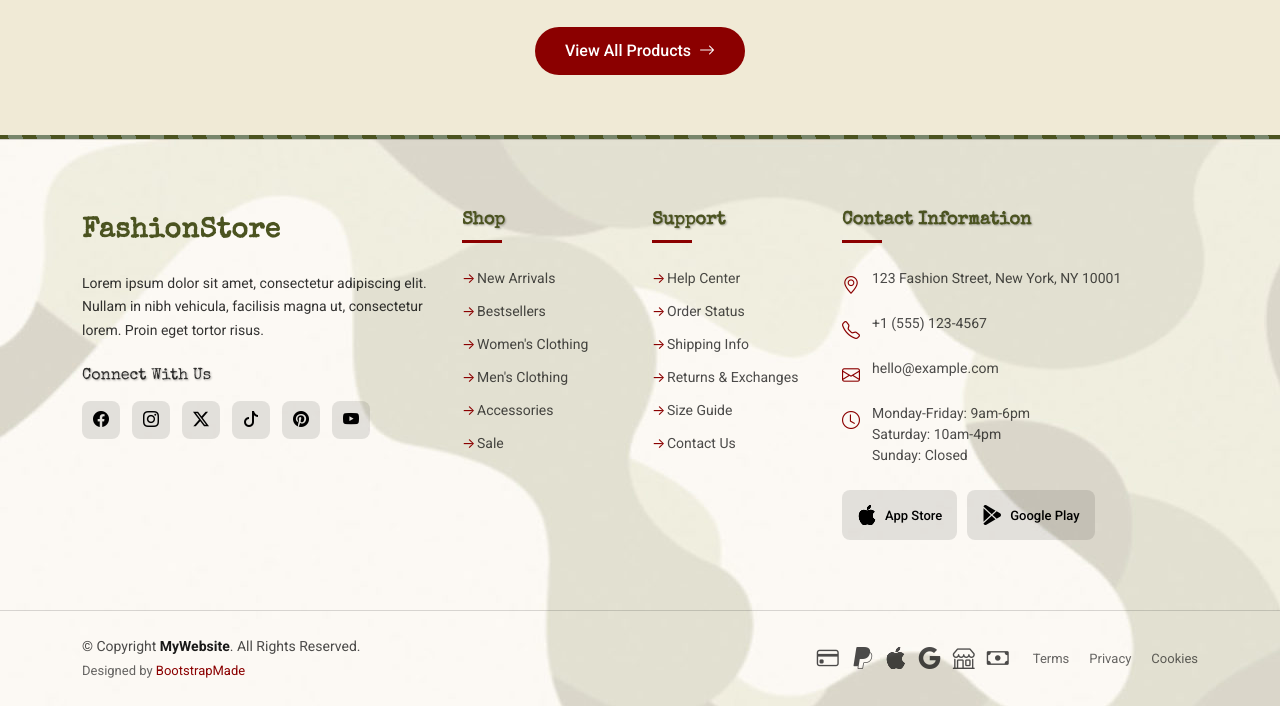
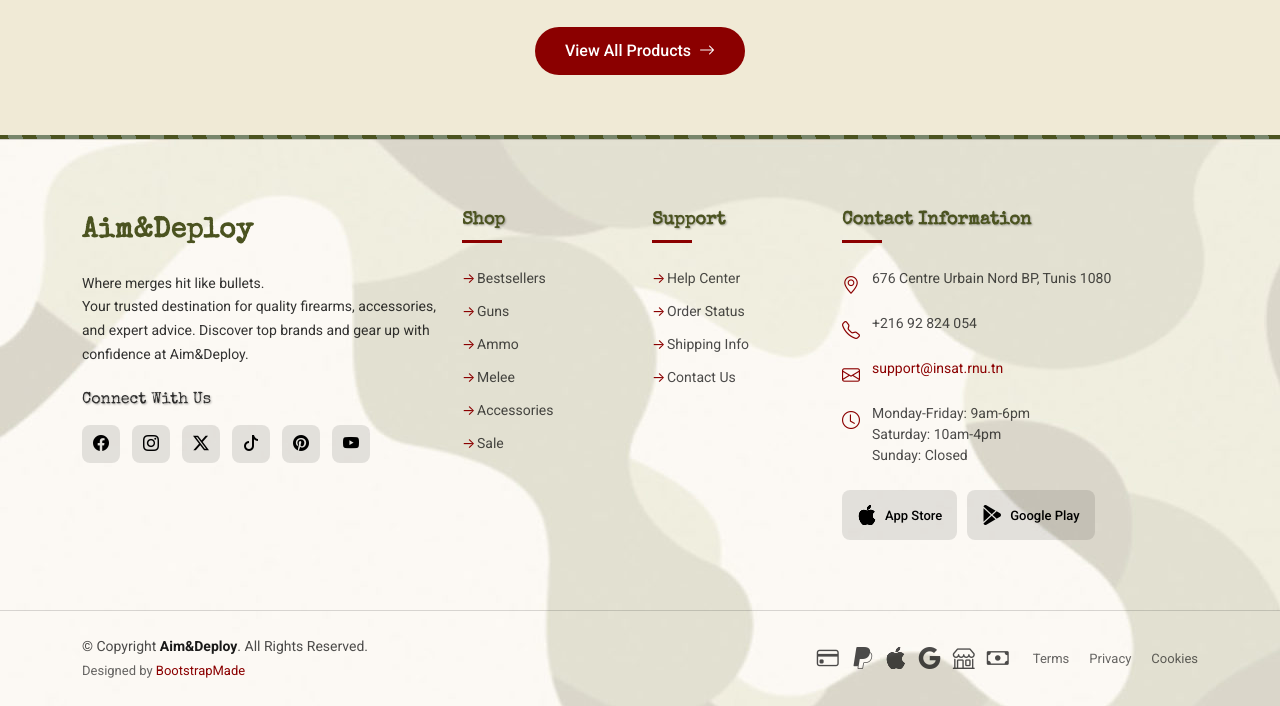
Before and after one commit to aobh2763/Projet-Symfony, a Symfony app: template templates/main/index.html.twig in a window 1280 px wide. Shown: the part 2840-3546 px from the top of the page. Run offline with Twig, Linux system fonts and the light colour scheme; the template is opened without the code that fills it, so the values that code supplies are empty; some libraries are stand-ins or nearby versions.

Commit message:
footer and header finished

```diff
--- a/src/Controller/AdminController.php
+++ b/src/Controller/AdminController.php
@@ -123,7 +123,7 @@ final class AdminController extends AbstractController
             : [];
 
         $page = $request->query->getInt('page', 1);
-        $limit = $request->query->getInt('limit', 10);
+        $limit = $request->query->getInt('limit', 9);
 
         $products = $this->mainService->getProducts($filters, $page, $limit);
 
--- a/templates/fragments/footer.html.twig
+++ b/templates/fragments/footer.html.twig
@@ -5,9 +5,9 @@
                 <div class="col-lg-4 col-md-6">
                     <div class="footer-widget footer-about">
                         <a href="{{ asset('index.html.twig') }}" class="logo">
-                            <span class="sitename">FashionStore</span>
+                            <span class="sitename">Aim&Deploy</span>
                         </a>
-                        <p>Lorem ipsum dolor sit amet, consectetur adipiscing elit. Nullam in nibh vehicula, facilisis magna ut, consectetur lorem. Proin eget tortor risus.</p>
+                        <p>Where merges hit like bullets.<br>Your trusted destination for quality firearms, accessories, and expert advice. Discover top brands and gear up with confidence at Aim&Deploy.</p>
 
                         <div class="social-links mt-4">
                             <h5>Connect With Us</h5>
@@ -27,12 +27,12 @@
                     <div class="footer-widget">
                         <h4>Shop</h4>
                         <ul class="footer-links">
-                            <li><a href="{{ asset('category.html.twig') }}">New Arrivals</a></li>
-                            <li><a href="{{ asset('category.html.twig') }}">Bestsellers</a></li>
-                            <li><a href="{{ asset('category.html.twig') }}">Women's Clothing</a></li>
-                            <li><a href="{{ asset('category.html.twig') }}">Men's Clothing</a></li>
-                            <li><a href="{{ asset('category.html.twig') }}">Accessories</a></li>
-                            <li><a href="{{ asset('category.html.twig') }}">Sale</a></li>
+                            <li><a href="{{ path('app_products', {'sort': 'customer_rating'}) }}">Bestsellers</a></li>
+                            <li><a href="{{ path('app_products', {'type': 'guns'}) }}">Guns</a></li>
+                            <li><a href="{{ path('app_products', {'type': 'ammo'}) }}">Ammo</a></li>
+                            <li><a href="{{ path('app_products', {'type': 'melee'}) }}">Melee</a></li>
+                            <li><a href="{{ path('app_products', {'type': 'accessories'}) }}">Accessories</a></li>
+                            <li><a href="{{ path('app_products', {'sort': 'on_sale'}) }}">Sale</a></li>
                         </ul>
                     </div>
                 </div>
@@ -41,12 +41,10 @@
                     <div class="footer-widget">
                         <h4>Support</h4>
                         <ul class="footer-links">
-                            <li><a href="{{ asset('support.html.twig') }}">Help Center</a></li>
-                            <li><a href="{{ asset('account.html.twig') }}">Order Status</a></li>
-                            <li><a href="{{ asset('shiping-info.html.twig') }}">Shipping Info</a></li>
-                            <li><a href="{{ asset('return-policy.html.twig') }}">Returns &amp; Exchanges</a></li>
-                            <li><a href="#">Size Guide</a></li>
-                            <li><a href="{{ asset('contact.html.twig') }}">Contact Us</a></li>
+                            <li><a href="#">Help Center</a></li>
+                            <li><a href="{{ path('app_user_account') }}">Order Status</a></li>
+                            <li><a href="{{ path('app_user_checkout') }}">Shipping Info</a></li>
+                            <li><a href="{{ path('app_about') }}">Contact Us</a></li>
                         </ul>
                     </div>
                 </div>
@@ -57,15 +55,15 @@
                         <div class="footer-contact">
                             <div class="contact-item">
                                 <i class="bi bi-geo-alt"></i>
-                                <span>123 Fashion Street, New York, NY 10001</span>
+                                <span>676 Centre Urbain Nord BP, Tunis 1080</span>
                             </div>
                             <div class="contact-item">
                                 <i class="bi bi-telephone"></i>
-                                <span>+1 (555) 123-4567</span>
+                                <span>+216 92 824 054</span>
                             </div>
                             <div class="contact-item">
                                 <i class="bi bi-envelope"></i>
-                                <span>hello@example.com</span>
+                                <span><a href="mailto:support@insat.rnu.tn">support@insat.rnu.tn</a></span>
                             </div>
                             <div class="contact-item">
                                 <i class="bi bi-clock"></i>
@@ -94,7 +92,7 @@
             <div class="row gy-3 align-items-center">
                 <div class="col-lg-6 col-md-12">
                     <div class="copyright">
-                        <p>© <span>Copyright</span> <strong class="sitename">MyWebsite</strong>. All Rights Reserved.</p>
+                        <p>© <span>Copyright</span> <strong class="sitename">Aim&Deploy</strong>. All Rights Reserved.</p>
                     </div>
                     <div class="credits mt-1">
                         <!-- All the links in the footer should remain intact. -->
@@ -119,9 +117,9 @@
                         </div>
 
                         <div class="legal-links">
-                            <a href="{{ asset('tos.html.twig') }}">Terms</a>
-                            <a href="{{ asset('privacy.html.twig') }}">Privacy</a>
-                            <a href="{{ asset('tos.html.twig') }}">Cookies</a>
+                            <a href="#">Terms</a>
+                            <a href="#">Privacy</a>
+                            <a href="#">Cookies</a>
                         </div>
                     </div>
                 </div>
--- a/templates/fragments/mainheader.html.twig
+++ b/templates/fragments/mainheader.html.twig
@@ -4,7 +4,7 @@
 
             <!-- Logo -->
                 <a href="{{ path('app_main') }}" class="logo d-flex align-items-center">
-                    <h1 class="sitename">Gun<span>Store</span></h1>
+                    <h1 class="sitename">Aim<span>&</span>Deploy</h1>
                 </a>
             <!-- /Logo -->
 
--- a/templates/fragments/topbar.html.twig
+++ b/templates/fragments/topbar.html.twig
@@ -6,11 +6,11 @@
                     <div class="top-bar-item me-4">
                         <i class="bi bi-telephone-fill me-2"></i>
                         <span>Customer Support: </span>
-                        <a href="{{ asset('tel:+1234567890') }}">+216 99 999 999</a>
+                        <a href="{{ asset('tel:+1234567890') }}">+216 92 824 054</a>
                     </div>
                     <div class="top-bar-item">
                         <i class="bi bi-envelope-fill me-2"></i>
-                        <a href="mailto:support@example.com">support@insat.ucar.tn</a>
+                        <a href="mailto:support@example.com">support@insat.rnu.tn</a>
                     </div>
                 </div>
             </div>
@@ -18,30 +18,19 @@
             <div class="col-lg-6">
                 <div class="d-flex justify-content-end">
                     <div class="top-bar-item me-4">
-                        <a href="{{ asset('track-order.html.twig') }}">
+                        <a href="{{ path('app_user_checkout') }}">
                             <i class="bi bi-truck me-2"></i>Track Order
                         </a>
                     </div>
                     <div class="top-bar-item dropdown me-4">
-                        <a href="#" class="dropdown-toggle" data-bs-toggle="dropdown">
+                        <a href="#">
                             <i class="bi bi-translate me-2"></i>English
                         </a>
-                        <ul class="dropdown-menu">
-                            <li><a class="dropdown-item" href="#"><i class="bi bi-check2 me-2 selected-icon"></i>English</a></li>
-                            <li><a class="dropdown-item" href="#">Español</a></li>
-                            <li><a class="dropdown-item" href="#">Français</a></li>
-                            <li><a class="dropdown-item" href="#">Deutsch</a></li>
-                        </ul>
                     </div>
                     <div class="top-bar-item dropdown">
-                        <a href="#" class="dropdown-toggle" data-bs-toggle="dropdown">
+                        <a href="#">
                             <i class="bi bi-currency-dollar me-2"></i>USD
                         </a>
-                        <ul class="dropdown-menu">
-                            <li><a class="dropdown-item" href="#"><i class="bi bi-check2 me-2 selected-icon"></i>USD</a></li>
-                            <li><a class="dropdown-item" href="#">EUR</a></li>
-                            <li><a class="dropdown-item" href="#">GBP</a></li>
-                        </ul>
                     </div>
                 </div>
             </div>
--- a/templates/main/index.html.twig
+++ b/templates/main/index.html.twig
@@ -26,7 +26,6 @@
         <!-- /Category Cards Section -->
 
         <!-- Best Sellers Section -->
-
         {% include 'fragments/index/productlist.html.twig' %}
         <!-- /Best Sellers Section -->
 
```
Also changed, not shown: src/DataFixtures/UserFixtures.php (+17 -0 lines).
